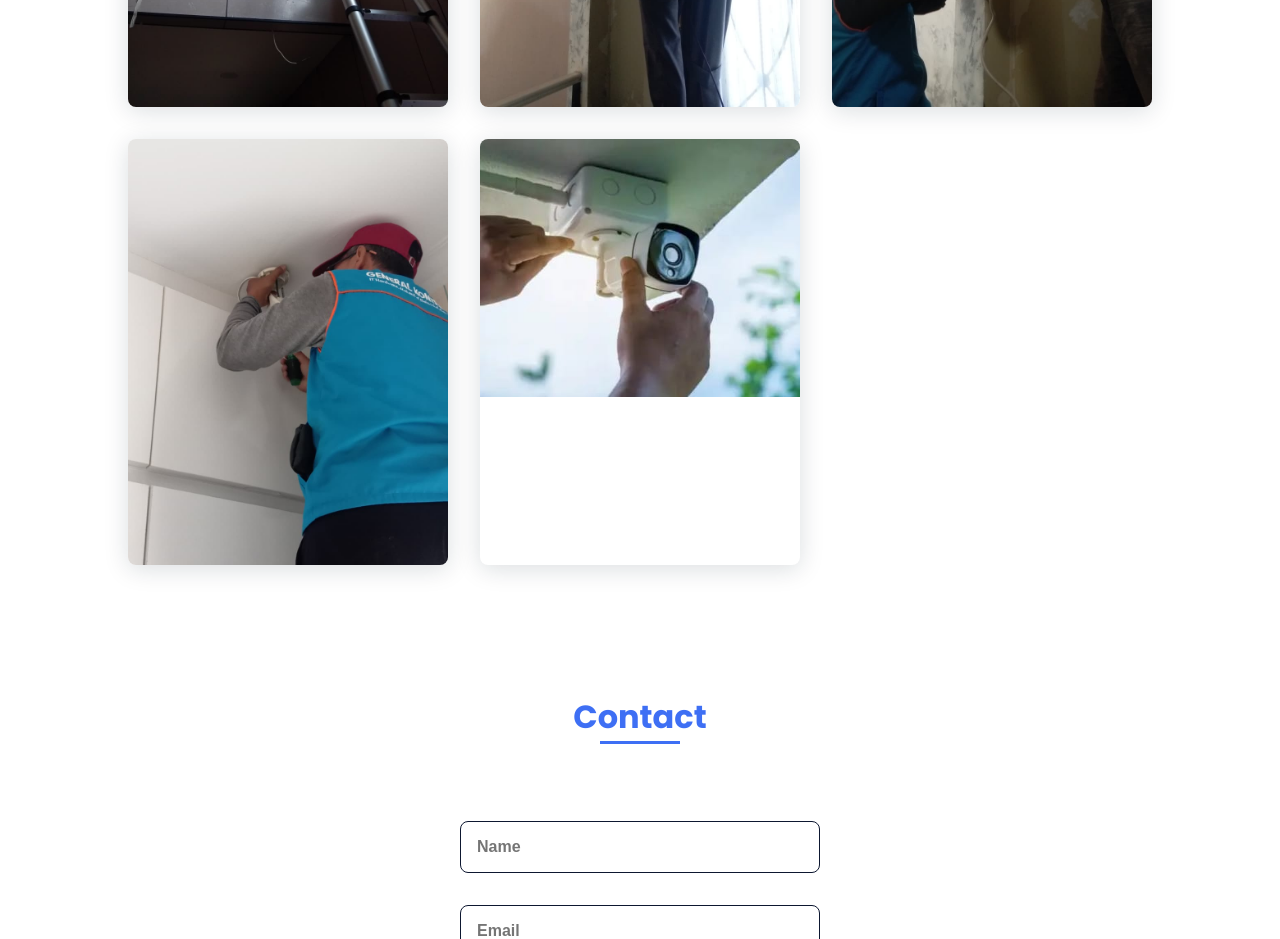
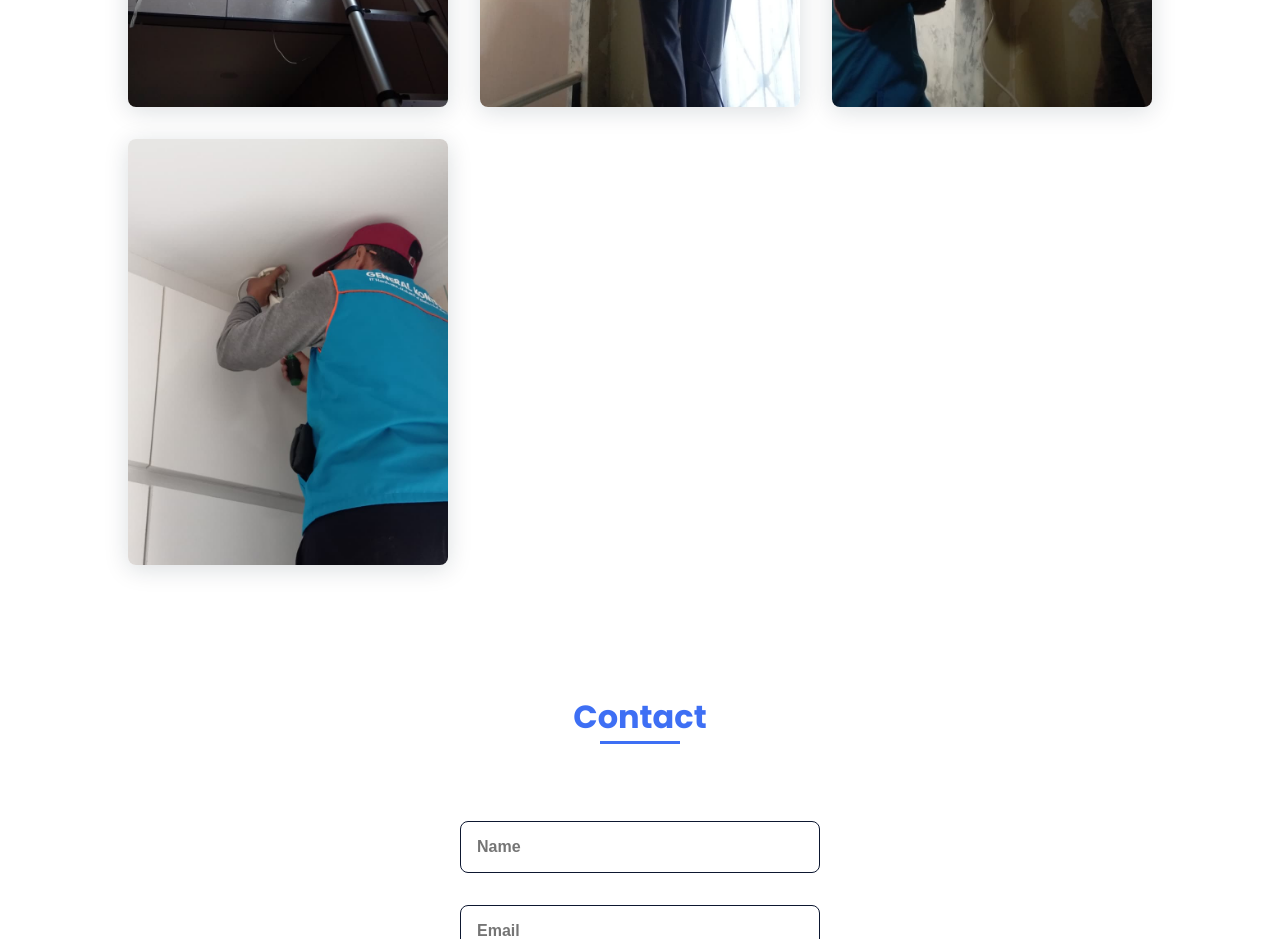
Before and after one commit to al12345-svg/latihan5.io, a plain HTML site: page index.html in a window 1280 px wide. Shown: the part 2580-3519 px from the top of the page. Drawn offline with nearby package versions, Linux system fonts and the light colour scheme.

Commit message:
Update index.html

```diff
--- a/index.html
+++ b/index.html
@@ -178,9 +178,6 @@
                     <a href="" class="work__img">
                         <img src="assets/img/al4.jpg" alt="">
                     </a>
-                    <a href="" class="work__img">
-                        <img src="assets/img/al5.jpg" alt="">
-                    </a>
 
                 </div>
             </section>
```
